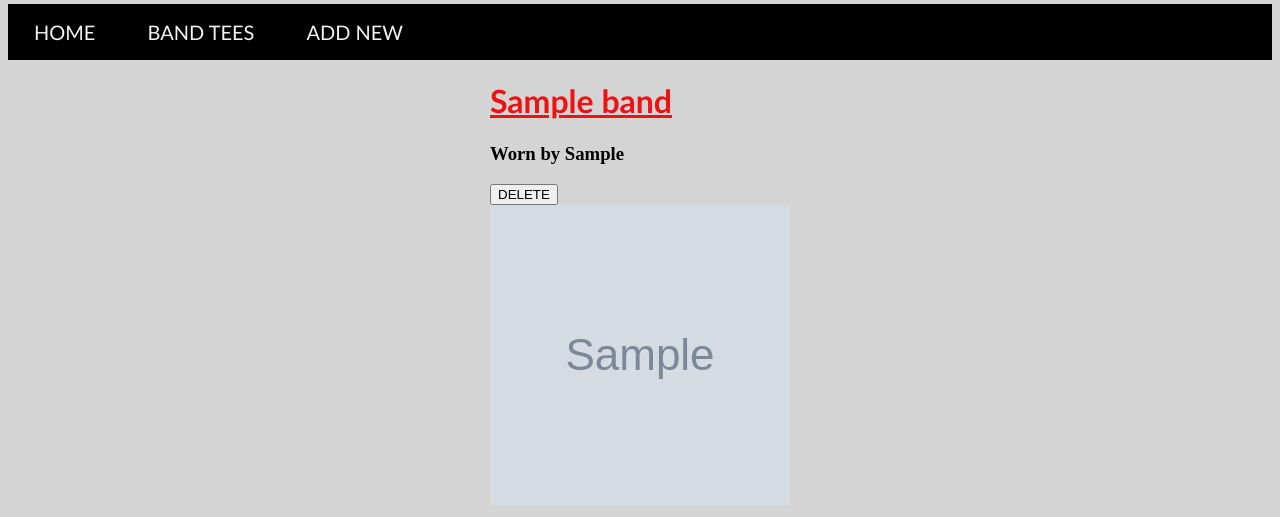
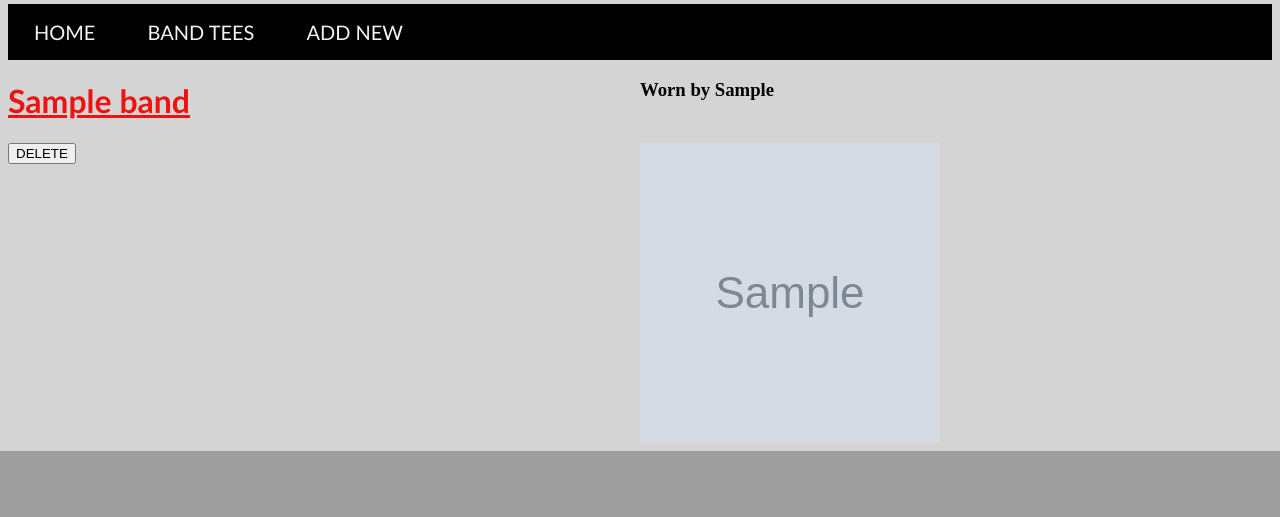
Before and after one commit to sarahgraham1982/band_tease, a Flask app: template templates/bands/index.html in a window 1280 px wide. Shown: the part 956-1473 px from the top of the page. After the commit the page ends 1407 px from the top, so only its background shows below. Run offline with Flask 2, Linux system fonts and the light colour scheme; the template is opened without the code that fills it: most values are stand-ins (such as "Sample title", 1, 10 or a date in 2020); grey boxes marked "Sample" are stand-in pictures.

Commit message:
added grid-template-columns to css for band class

```diff
--- a/static/style.css
+++ b/static/style.css
@@ -37,13 +37,14 @@ body {
 
 
 
-.band-container {
-  display: flex;
+.band {
+  display: grid;
+  grid-template-columns: 50% 50%;
   flex-wrap: wrap;
   justify-content: center;
 }
 
-.band-container a {
+.band a {
   color: #ee1212;
   font-family:'Gill Sans', 'Gill Sans MT', Calibri, 'Trebuchet MS', sans-serif;
 }
--- a/templates/bands/index.html
+++ b/templates/bands/index.html
@@ -23,7 +23,7 @@
         <img src="static/images/{{ band.tee_image }}" alt={{ band.band_name }} width="300" height="300"/>
 
 
-
+      </div>
 
     </div>
   </div>
```
